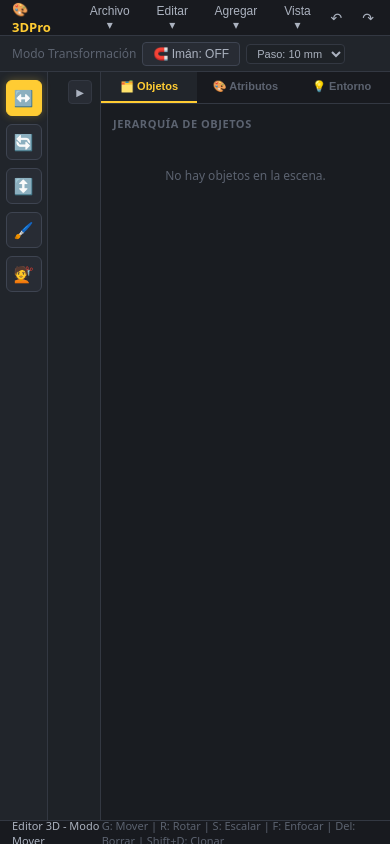
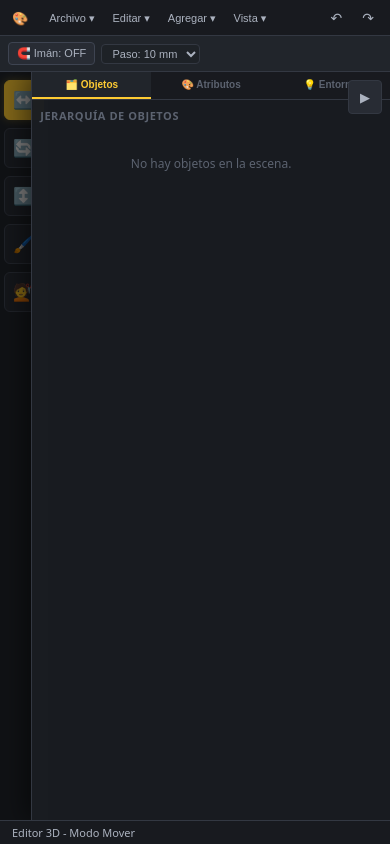
Before and after one commit to odeado/3dpro, a plain HTML site: page index.html in a window 390 px wide. Drawn offline with nearby package versions, Linux system fonts and the light colour scheme.

Commit message:
Agregar version comoda para celular (panel como bandeja, menus tactiles, textos mas chicos)

```diff
--- a/index.html
+++ b/index.html
@@ -352,13 +352,80 @@
   #partsTable td { padding: 5px 8px; border-bottom: 1px solid #1e2430; color: #cbd5e1; }
   #partsTable tr:nth-child(even) td { background: #1a1f2b; }
   #partsTable .parts-total { color: #38bdf8; font-weight: 700; }
+
+  /* ============================================================
+     Version comoda para celular (pantallas angostas) -- todo lo
+     de arriba se penso para tablet/escritorio con mas ancho; estas
+     reglas no tocan nada del layout normal, solo se activan cuando
+     la pantalla es angosta.
+     ============================================================ */
+  #panelBackdrop {
+    display: none;
+    position: fixed; inset: 0; background: rgba(0,0,0,0.5);
+    z-index: 80; /* mismo nivel que la paleta izquierda y el panel derecho: como en el HTML queda ANTES del panel pero DESPUES de la paleta, el orden del DOM lo deja tapando la paleta (para poder cerrar tocando ahi) pero debajo del panel. */
+  }
+
+  @media (max-width: 720px) {
+    /* Los menus desplegables del header eran solo "hover" (mouse encima),
+       que en un celular no existe -- con :focus-within tambien se abren
+       con un toque, igual que con el mouse en la compu. */
+    .dropdown:focus-within .dropdown-content { display: flex; flex-direction: column; }
+
+    /* Header: se esconde el nombre de la app y se achican los botones de
+       menu para que entren en una sola fila angosta; si aun asi no entra
+       todo, se puede deslizar el dedo en vez de que se corte. */
+    .brand span.brand-text { display: none; }
+    .header-left { overflow-x: auto; scrollbar-width: none; flex: 1 1 auto; min-width: 0; }
+    .header-left::-webkit-scrollbar { display: none; }
+    .dropbtn { padding: 6px 7px; font-size: 11px; }
+    .header-right { flex: 0 0 auto; }
+
+    /* Barra de opciones del modo activo: el texto "Modo Transformacion"
+       sobra en pantalla chica, y el resto se achica un poco. */
+    #contextBar { padding: 0 8px; gap: 8px; overflow-x: auto; scrollbar-width: none; }
+    #contextBar::-webkit-scrollbar { display: none; }
+    #defaultToolOptions > span { display: none; }
+    .context-btn { padding: 4px 8px; font-size: 11px; }
+    .context-slider { font-size: 11px; }
+    .context-slider input[type="range"] { width: 50px; }
+
+    /* Paleta de herramientas de la izquierda: un poco mas grande para el
+       dedo (en la compu alcanza con el mouse, en celular no). */
+    .tool-btn { width: 40px; height: 40px; font-size: 17px; }
+
+    /* Panel derecho: en la compu empuja el 3D a un costado; en celular
+       ese mismo panel de 290px se comeria casi toda la pantalla, asi que
+       en vez de empujar el visor 3D se desliza ENCIMA de el (como una
+       bandeja), con un fondo oscuro atras para volver a tocar y cerrar.
+       Se abre y cierra con el mismo boton ▶ / ◀ de siempre. */
+    #rightPanel { width: min(86vw, 360px); box-shadow: -6px 0 24px rgba(0,0,0,0.5); }
+    #canvasWrap { right: 0 !important; }
+    #toggleSidePanelBtn { right: 8px !important; width: 34px; height: 34px; font-size: 13px; }
+    body:not(.side-collapsed) #panelBackdrop { display: block; }
+
+    /* Menos aire en los paneles de atributos para que entre mas contenido
+       sin tener que scrollear tanto. */
+    .prop-group { padding: 8px; gap: 8px; }
+    .tab-content { padding: 8px; gap: 8px; }
+    .tab-btn { font-size: 10px; padding: 7px 2px; }
+
+    /* Los atajos de teclado (G/R/S/F...) no sirven en celular. */
+    #statusHint { display: none; }
+  }
+
+  @media (max-width: 420px) {
+    /* Telefonos bien angostos: la fila de X/Y/Z para posicion/rotacion/
+       tamaño queda muy apretada en 3 columnas -- se apilan en 1 columna. */
+    .axis-row { grid-template-columns: 1fr; }
+    #rightPanel { width: min(92vw, 360px); }
+  }
 </style>
 </head>
 <body>
   <!-- 1. Header Bar (Cinema 4D / Blender style main header) -->
   <header id="mainHeader">
     <div class="header-left">
-      <div class="brand">🎨 3DPro</div>
+      <div class="brand">🎨 <span class="brand-text">3DPro</span></div>
 
       <div class="dropdown" id="fileMenu">
         <button class="dropbtn">Archivo ▾</button>
@@ -478,6 +545,7 @@
   </div>
 
   <button id="toggleSidePanelBtn" title="Contraer/Expandir Panel">▶</button>
+  <div id="panelBackdrop"></div>
   <!-- 4. Right Panel with Outliner, Attributes and Environment tabs -->
   <aside id="rightPanel">
     <div class="panel-tabs">
--- a/main.js
+++ b/main.js
@@ -1861,6 +1861,22 @@ toggleSidePanelBtn.addEventListener('click', () => {
   updateCanvasDimensions();
   setTimeout(updateCanvasDimensions, 220);
 });
+
+// --- Version comoda para celular ---
+// En pantalla angosta, el panel derecho (pensado para tablet/escritorio)
+// se convierte en una bandeja que se desliza ENCIMA del visor 3D en vez de
+// empujarlo a una tira angosta (ver CSS "@media (max-width: 720px)" en
+// index.html). Tocar el fondo oscuro detras del panel lo cierra, igual que
+// tocar el boton ▶/◀ de siempre.
+const panelBackdrop = document.getElementById('panelBackdrop');
+if (panelBackdrop) {
+  panelBackdrop.addEventListener('click', () => toggleSidePanelBtn.click());
+}
+// Al abrir la app en un celular, arranca con el panel cerrado para ver el
+// 3D de entrada -- se abre tocando el boton ▶ cuando hace falta.
+if (window.innerWidth <= 720 && !rightPanel.classList.contains('collapsed')) {
+  toggleSidePanelBtn.click();
+}
 
 // --- Lógica de Menús Desplegables Header ---
 document.querySelectorAll('.dropdown .dropbtn').forEach(btn => {
```
